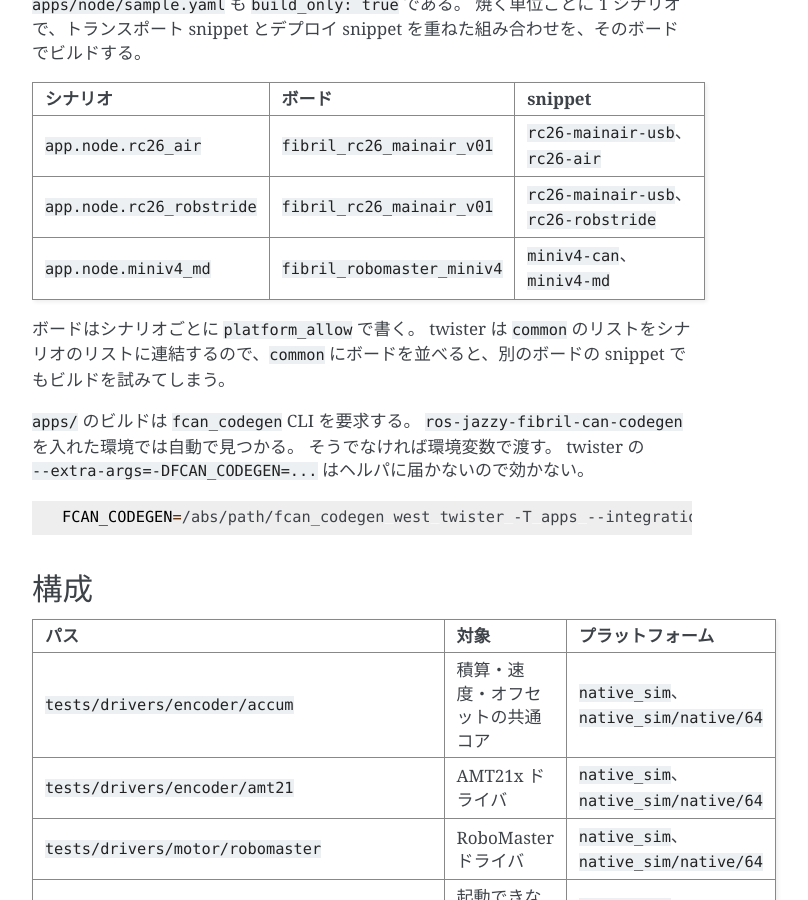
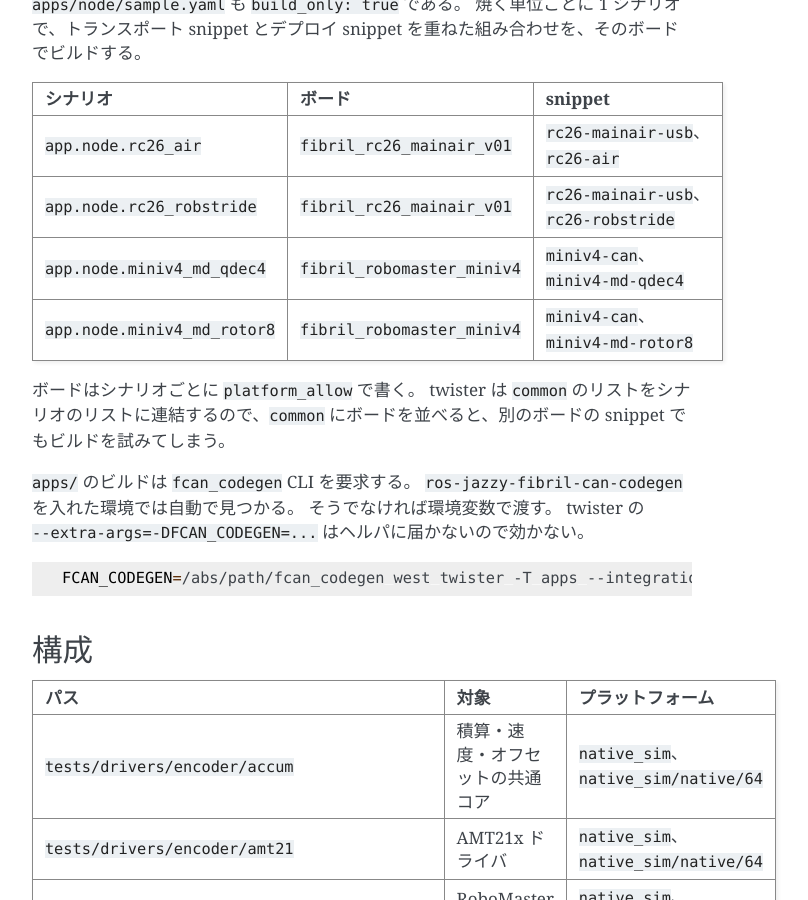
Before and after one commit to ForteFibre/fibril_zephyr, a Sphinx documentation site: the page built from doc/testing.md, in a window 1280 px wide and 900 px high, scrolled down 692 px. Shown: the whole window, without its empty margins (388-1196 px from the left). Built offline with Sphinx 7.4.7, drawn with Linux system fonts in a browser that asks for light colours.

Commit message:
feat(snippets): miniv4-md を miniv4-md-qdec4 に改め、miniv4-md-rotor8 を足す
miniv4-md-rotor8 は RoboMaster 8 台をそれぞれのロータ角で閉じる
（CanMotorMbed の ROBOMASTER_ENCODER）。同じ板でもモータとエンコーダの
組み合わせは機体ごとに変わるので、名前の後半をエンコーダの
<種類><台数> の並びにし、既存の miniv4-md を miniv4-md-qdec4 に改めた。

node_id は板のロータリスイッチから読むようになったので、
CONFIG_FIBRIL_NODE_ID=16 を外した。schema は両方の snippet が共有する
ので snippets/miniv4/schema/ に移した。どちらも IWDG を有効にする。

Co-Authored-By: Claude Opus 5.5 (1M context) <noreply@anthropic.com>

```diff
--- a/doc/testing.md
+++ b/doc/testing.md
@@ -35,7 +35,8 @@ west twister -T apps --integration
 | --- | --- | --- |
 | `app.node.rc26_air` | `fibril_rc26_mainair_v01` | `rc26-mainair-usb`、`rc26-air` |
 | `app.node.rc26_robstride` | `fibril_rc26_mainair_v01` | `rc26-mainair-usb`、`rc26-robstride` |
-| `app.node.miniv4_md` | `fibril_robomaster_miniv4` | `miniv4-can`、`miniv4-md` |
+| `app.node.miniv4_md_qdec4` | `fibril_robomaster_miniv4` | `miniv4-can`、`miniv4-md-qdec4` |
+| `app.node.miniv4_md_rotor8` | `fibril_robomaster_miniv4` | `miniv4-can`、`miniv4-md-rotor8` |
 
 ボードはシナリオごとに `platform_allow` で書く。
 twister は `common` のリストをシナリオのリストに連結するので、`common` にボードを並べると、別のボードの snippet でもビルドを試みてしまう。
```
Also changed, not shown: README.md (+3 -1 lines), 13 other files.
